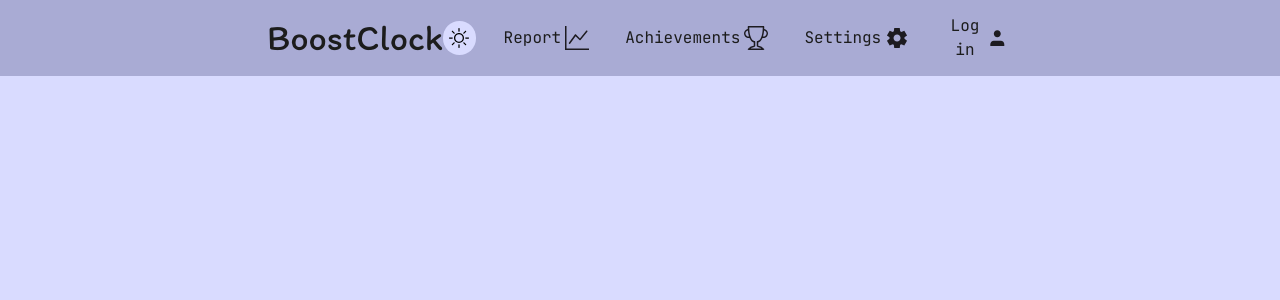
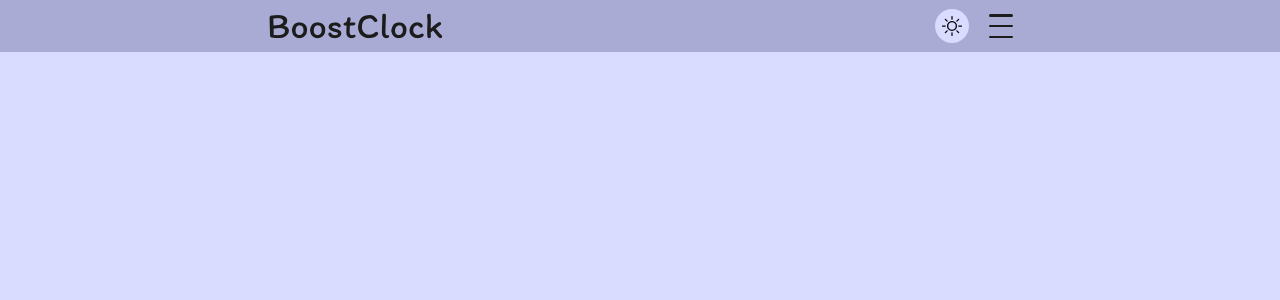
Before and after one commit to flionx/boost-clock, a Next.js app: page / in a window 1280 px wide. Shown: the top 300 px of the page. Built offline with nearby package versions, Linux system fonts and the light colour scheme.

Commit message:
feat(header): add burger-menu button

```diff
--- a/src/app/globals.css
+++ b/src/app/globals.css
@@ -75,6 +75,8 @@
   --color-text-light: var(--color-text-light);
   --color-btn-ui: var(--color-btn-ui);
   --color-btn-icon: var(--color-btn-icon);
+
+  --breakpoint-xl: 87.5rem;
 }
 
 body {
--- a/src/widgets/header/ui/DesktopMenu.tsx
+++ b/src/widgets/header/ui/DesktopMenu.tsx
@@ -5,7 +5,7 @@ import UserButton from './UserButton'
 
 const DesktopMenu = () => {
   return (
-    <div className='flex items-center gap-5'>
+    <div className='hidden items-center gap-5 min-xl:flex'>
         {HEADER_MENU_BUTTONS.map(m =>
             <MenuButton key={m.label} icon={m.icon}>
                 {m.label}
--- a/src/widgets/header/ui/Header.tsx
+++ b/src/widgets/header/ui/Header.tsx
@@ -1,5 +1,6 @@
 import { ThemeToggleButton } from "@/features/theme-toggle"
 import DesktopMenu from "./DesktopMenu"
+import MobileMenu from "./MobileMenu"
 
 const Header = () => {
   return (
@@ -9,6 +10,7 @@ const Header = () => {
             <ul className="flex items-center gap-5">
               <ThemeToggleButton />
               <DesktopMenu />
+              <MobileMenu />
             </ul>
         </div>
     </header>
--- /dev/null
+++ b/src/widgets/header/ui/MobileMenu.tsx
@@ -0,0 +1,33 @@
+"use client"
+import { useCallback, useState } from "react"
+// import { HEADER_MENU_BUTTONS } from "../constants"
+// import MenuButton from "./MenuButton"
+// import UserButton from "./UserButton"
+
+const MobileMenu = () => {
+    const [isOpen, setIsOpen] = useState(false);
+    const toggleMenu = useCallback(() => setIsOpen(c => !c), []);
+
+  return (
+    <div className="relative">
+        <button
+            onClick={toggleMenu}
+            className={`flex flex-col justify-between w-6 h-6 min-xl:hidden transition-transform duration-300 ${isOpen ? "-rotate-90" : ""}`}
+        >
+            <span className="w-full min-h-[0.15625rem] bg-text rounded-xs"/>
+            <span className="w-full min-h-[0.15625rem] bg-text rounded-xs"/>
+            <span className="w-full min-h-[0.15625rem] bg-text rounded-xs"/>
+        </button>
+        {/* <div className='hidden items-center gap-5'>
+            {HEADER_MENU_BUTTONS.map(m =>
+                <MenuButton key={m.label} icon={m.icon}>
+                    {m.label}
+                </MenuButton>
+            )}
+            <UserButton />
+        </div> */}
+    </div>
+  )
+}
+
+export default MobileMenu
```
